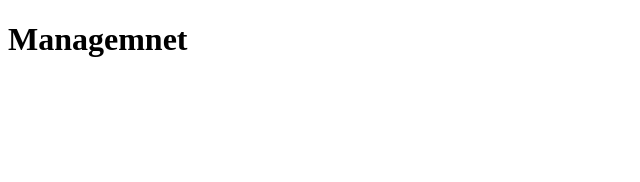
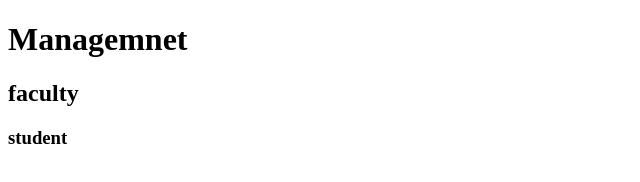
Before and after one commit to Yashs00n/initialfolder, a plain HTML site: page index.html in a window 1280 px wide. Shown: the whole page, without its empty margins (0-640 px from the left). Drawn offline with Linux system fonts and the light colour scheme.

Commit message:
add new feature

```diff
--- a/index.html
+++ b/index.html
@@ -7,5 +7,7 @@
 </head>
 <body>
     <h1>Managemnet</h1>
+    <h2>faculty</h2>
+    <h3>student</h3>
 </body>
 </html>
```
